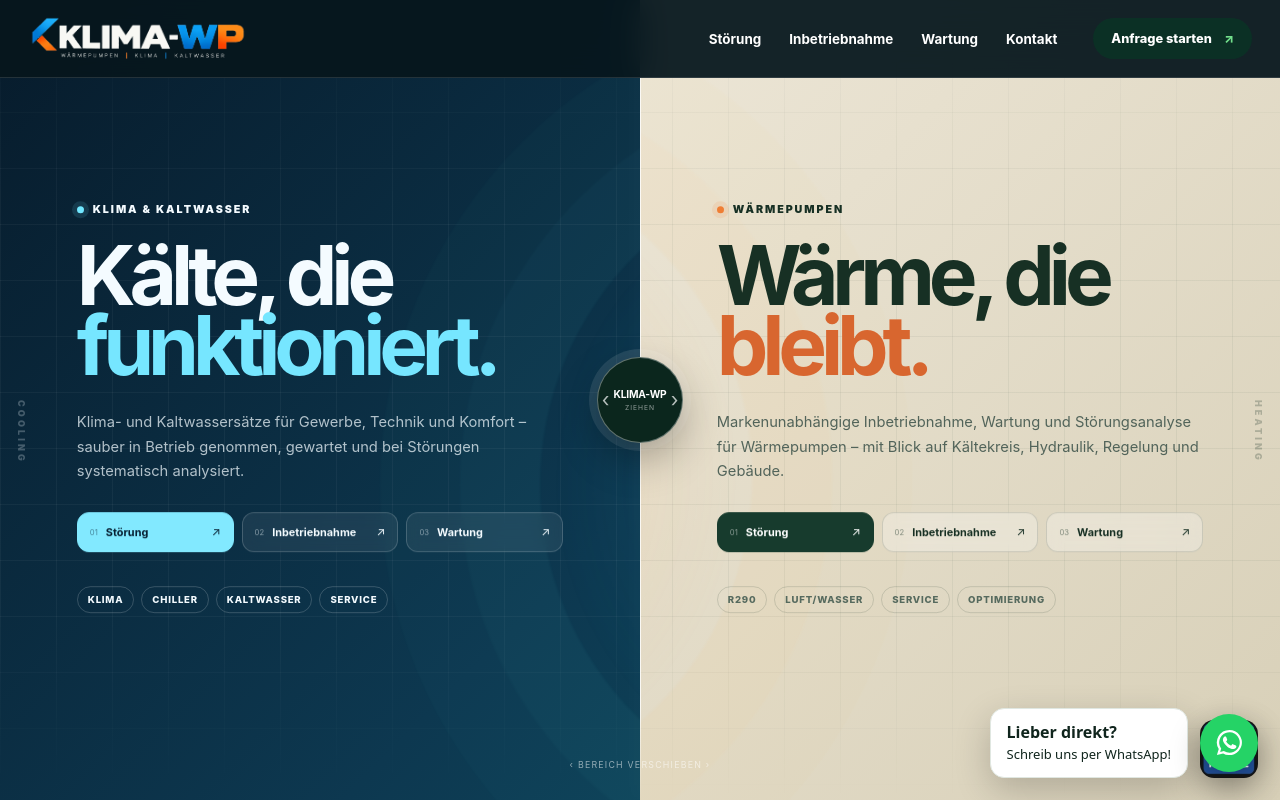
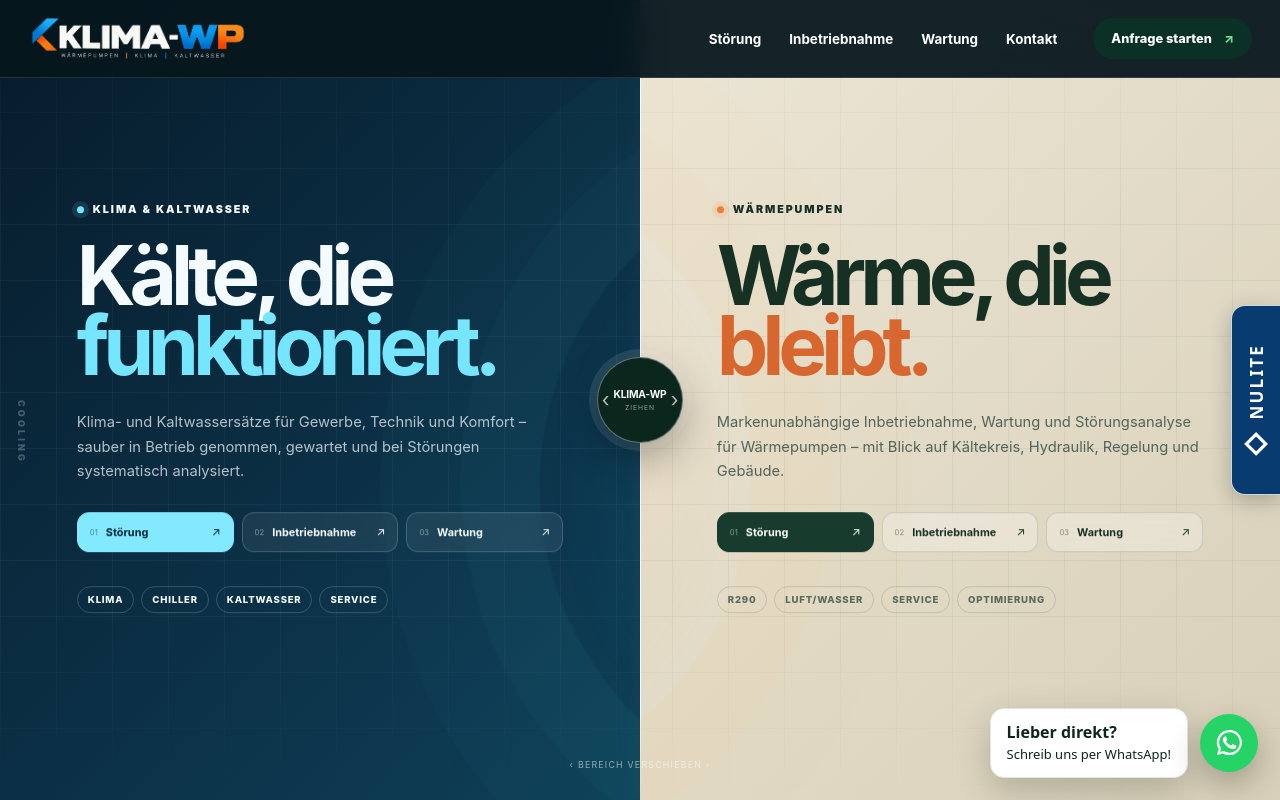
Before and after one commit to Swiss96/Klima-wp, a website: page public/index.html in a window 1280 px wide. Shown: the top 800 px of the page. Drawn offline with Linux system fonts and the light colour scheme.

Commit message:
Add files via upload

```diff
--- a/public/index.html
+++ b/public/index.html
@@ -299,7 +299,7 @@
   <div class="footer-bottom"><span>© <span id="year"></span> KLIMA-WP</span><span>Technik. Klar gedacht.</span></div>
 </footer>
 
-<div class="floating-links" aria-label="Schnellzugriff"><a class="floating-nulite" href="nulite" aria-label="Zu Nulite Wärmepumpen" title="Nulite Wärmepumpen"><img src="assets/nulite-logo-blue.jpg" alt="Nulite"></a></div>
+<a class="nulite-side-flag" href="/nulite" aria-label="Nulite Wärmepumpen entdecken" title="Nulite Wärmepumpen"><span>NULITE</span><span class="nulite-side-mark" aria-hidden="true">◇</span></a>
 <script src="script.js"></script>
 <div class="kw-contact" data-kw-contact><div class="kw-contact-bubble" id="kw-contact-tip" role="status"><strong>Lieber direkt?</strong><span>Schreib uns per WhatsApp!</span></div><a class="kw-contact-button" href="https://wa.me/41794181889?text=Guten%20Tag%2C%20ich%20habe%20eine%20Anfrage%20an%20KLIMA-WP." target="_blank" rel="noopener noreferrer" aria-label="KLIMA-WP per WhatsApp kontaktieren" aria-describedby="kw-contact-tip"><svg viewBox="0 0 32 32" aria-hidden="true"><path d="M16 3a13 13 0 0 0-11.1 19.8L3 29l6.4-1.7A13 13 0 1 0 16 3Zm0 23.6a10.6 10.6 0 0 1-5.4-1.5l-.4-.2-3.8 1 1-3.7-.3-.4A10.6 10.6 0 1 1 16 26.6Zm5.8-7.9c-.3-.2-1.9-.9-2.2-1-.3-.1-.5-.2-.7.2-.2.3-.8 1-1 1.2-.2.2-.4.2-.7.1-1.9-.9-3.2-1.7-4.5-3.9-.3-.6.3-.6.9-1.9.1-.2 0-.4 0-.6l-1-2.4c-.3-.6-.5-.5-.7-.5h-.6c-.2 0-.6.1-.9.4-.3.3-1.2 1.2-1.2 2.9s1.2 3.3 1.4 3.5c.2.2 2.4 3.7 5.9 5.2 2.2.9 3 .9 4.1.8.7-.1 1.9-.8 2.2-1.5.3-.7.3-1.3.2-1.5-.1-.2-.4-.3-.7-.5Z"/></svg></a></div>
 <script defer src="contact-widget.js"></script>
--- a/public/style.css
+++ b/public/style.css
@@ -324,3 +324,11 @@
 .floating-nulite img{width:100%;height:100%;display:block;object-fit:cover}
 .floating-whatsapp:hover,.floating-nulite:hover{transform:translateY(-3px);box-shadow:0 16px 38px rgba(0,0,0,.3)}
 @media(max-width:660px){.floating-links{right:14px;bottom:14px;gap:8px}.floating-whatsapp,.floating-nulite{width:52px;height:52px}.floating-whatsapp svg{width:27px;height:27px}}
+
+/* Migration 17: vertikale NULITE-Fahne am rechten Bildschirmrand */
+.nulite-side-flag{position:fixed;right:0;top:50%;transform:translateY(-50%);z-index:140;display:flex;flex-direction:column;align-items:center;justify-content:center;gap:12px;box-sizing:border-box;width:49px;min-height:190px;padding:15px 7px;background:#083b70;border:1px solid rgba(255,255,255,.8);border-right:0;border-radius:14px 0 0 14px;box-shadow:0 6px 22px rgba(0,0,0,.24);color:#fff;text-decoration:none;font:800 17px/1 system-ui,-apple-system,sans-serif;letter-spacing:.13em;transition:width .2s ease,box-shadow .2s ease}
+.nulite-side-flag>span:first-child{writing-mode:vertical-rl;transform:rotate(180deg)}
+.nulite-side-mark{font-size:25px;line-height:1;letter-spacing:0}
+.nulite-side-flag:hover,.nulite-side-flag:focus-visible{width:55px;box-shadow:0 9px 25px rgba(0,0,0,.3)}
+@media(max-width:660px){.nulite-side-flag{width:43px;min-height:170px;padding:12px 6px;font-size:15px;gap:10px}.nulite-side-mark{font-size:22px}.nulite-side-flag:hover,.nulite-side-flag:focus-visible{width:48px}}
+@media(prefers-reduced-motion:reduce){.nulite-side-flag{transition:none}}
```
